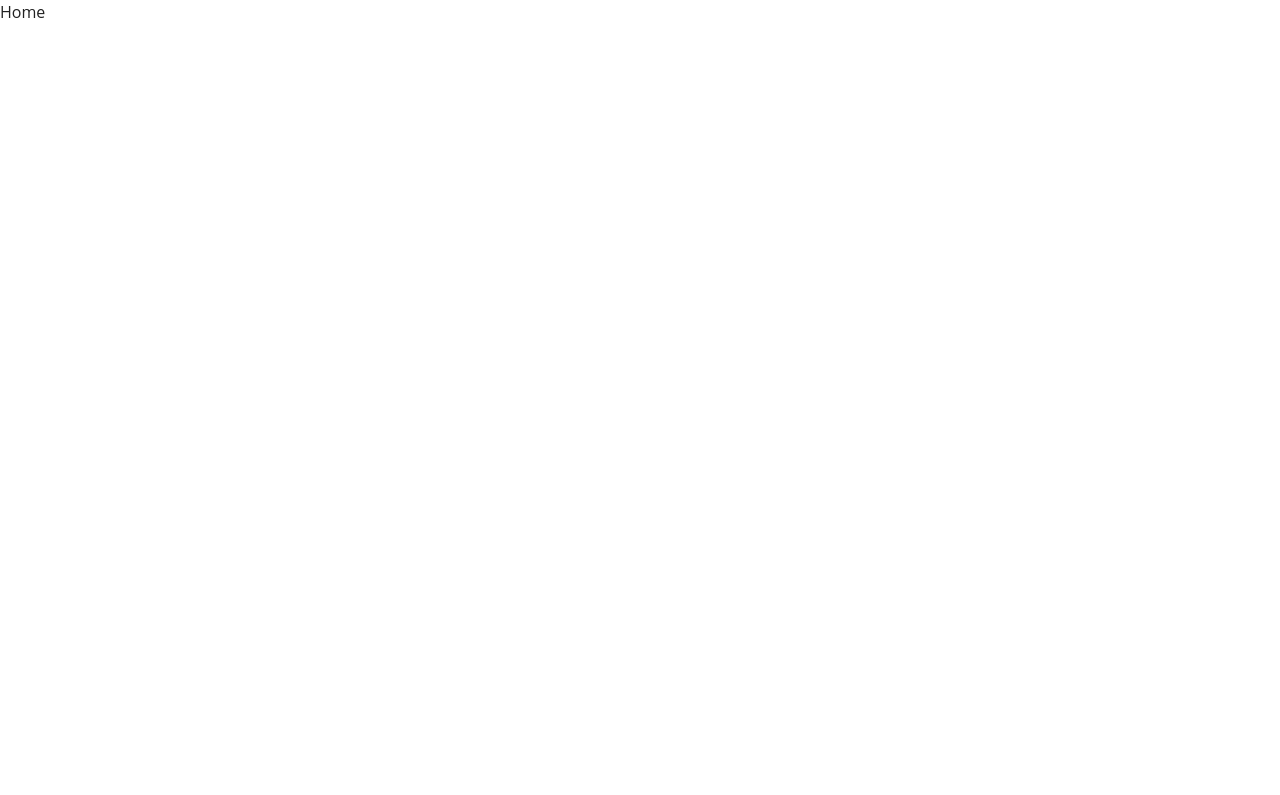
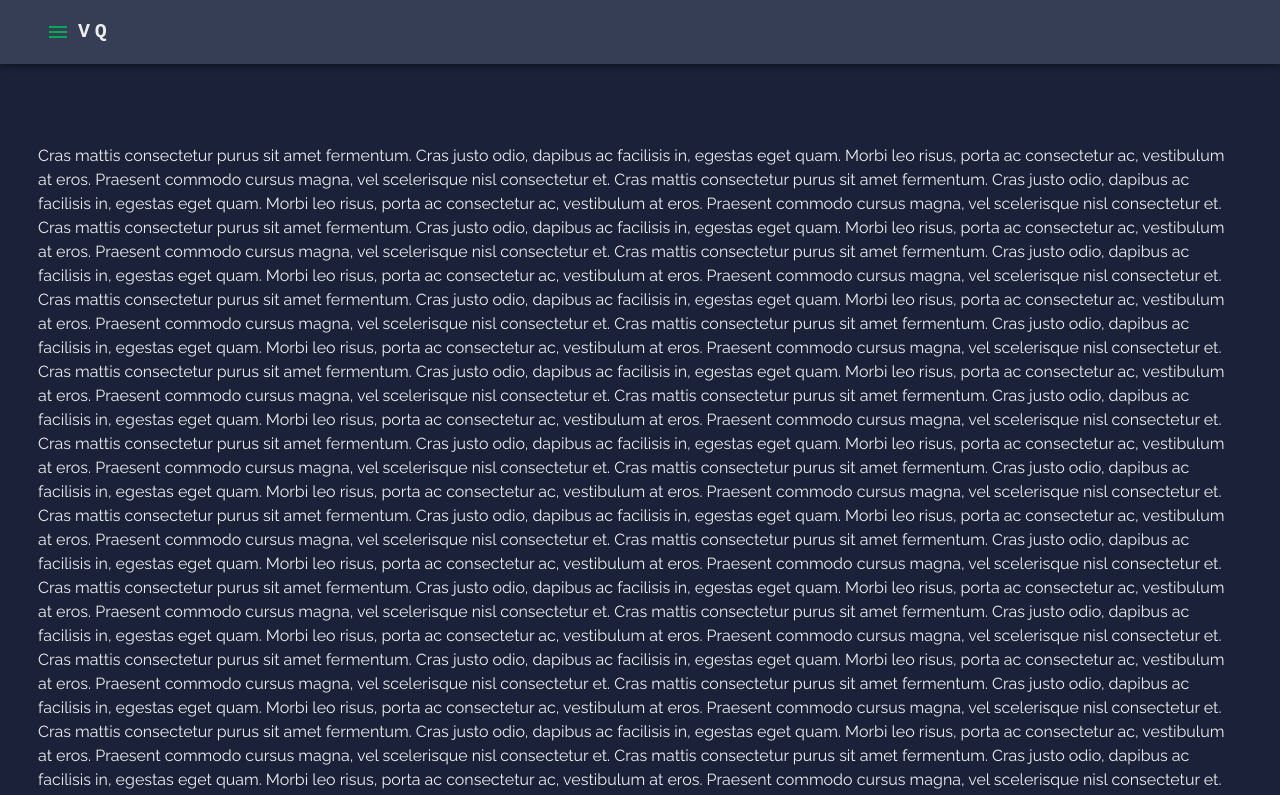
Before and after one commit to naveenburathi/vqueue, a React (Create React App) app in the folder client/: page / in a window 1280 px wide. Shown: the top 795 px of the page. Built offline with nearby package versions, Linux system fonts and the light colour scheme.

Commit message:
client: nav added

```diff
--- a/client/package.json
+++ b/client/package.json
@@ -7,6 +7,7 @@
     "@emotion/styled": "^11.9.3",
     "@mui/icons-material": "^5.8.3",
     "@mui/material": "^5.8.3",
+    "prop-types": "^15.8.1",
     "react": "^18.1.0",
     "react-dom": "^18.1.0",
     "react-router-dom": "^6.3.0",
--- a/client/public/index.html
+++ b/client/public/index.html
@@ -24,7 +24,12 @@
       work correctly both with client-side routing and a non-root public URL.
       Learn how to configure a non-root public URL by running `npm run build`.
     -->
-    <title>React App</title>
+    <link rel="preconnect" href="https://fonts.googleapis.com">
+    <link rel="preconnect" href="https://fonts.gstatic.com" crossorigin>
+    <link
+      href="https://fonts.googleapis.com/css2?family=Raleway:wght@100;200;300;400;500;600;700;800;900&family=Roboto:wght@100;300;400;500;700;900&display=swap"
+      rel="stylesheet">
+    <title>Virtual Queue</title>
   </head>
   <body>
     <noscript>You need to enable JavaScript to run this app.</noscript>
--- a/client/src/App.js
+++ b/client/src/App.js
@@ -8,12 +8,14 @@ import CssBaseline from "@mui/material/CssBaseline";
 // Project Imports
 import Home from "./pages/Home";
 import theme from "./assets/theme";
+import Navbar from "./components/Navbar";
 
 const App = () => {
   return (
     <ThemeProvider theme={theme}>
       <CssBaseline />
       <Router>
+        <Navbar />
         <Routes>
           <Route path="/" element={<Home />} />
         </Routes>
--- a/client/src/assets/theme/index.js
+++ b/client/src/assets/theme/index.js
@@ -4,6 +4,44 @@ const theme = createTheme({
   breakpoints: {
     keys: ["xs", "sm", "md", "lg", "xl"],
     values: { xs: 0, sm: 600, md: 960, lg: 1280, xl: 1920 }
+  },
+  components: {
+    MuiCssBaseline: {
+      styleOverrides: {
+        "*": {
+          boxSizing: "border-box",
+          margin: 0,
+          padding: 0
+        },
+        a: {
+          textDecoration: "none",
+          color: "inherit"
+        },
+        html: {
+          MozOsxFontSmoothing: "grayscale",
+          WebkitFontSmoothing: "antialiased",
+          display: "flex",
+          flexDirection: "column",
+          minHeight: "100%",
+          width: "100%"
+        },
+        body: {
+          display: "flex",
+          flex: "1 1 auto",
+          flexDirection: "column",
+          minHeight: "100%",
+          width: "100%"
+        }
+      }
+    },
+    MuiAppBar: {
+      styleOverrides: {
+        colorPrimary: {
+          backgroundColor: "#222B45",
+          color: "#eee"
+        }
+      }
+    }
   },
   direction: "ltr",
   mixins: {
@@ -23,6 +61,7 @@ const theme = createTheme({
     fontWeightRegular: 400,
     fontWeightMedium: 400,
     fontWeightBold: 400,
+    color: "#eee",
     h1: {
       fontSize: "3rem"
     },
@@ -41,23 +80,24 @@ const theme = createTheme({
     shape: { borderRadius: 0 }
   },
   palette: {
+    mode: "dark",
     primary: {
-      light: "#7986cb",
-      main: "#3f51b5",
-      dark: "#303f9f",
-      contrastText: "#fff"
+      light: "#33CC70",
+      main: "#00AB55",
+      dark: "#009357",
+      contrastText: "rgba(0, 0, 0, 0.87)"
     },
     secondary: {
-      light: "#ff4081",
-      main: "#f50057",
-      dark: "#c51162",
-      contrastText: "#fff"
+      light: "#ffb74d",
+      main: "#f9b934",
+      dark: "#FF9800",
+      contrastText: "rgba(0, 0, 0, 0.87)"
     },
     error: {
       light: "#e57373",
       main: "#f44336",
       dark: "#d32f2f",
-      contrastText: "#fff"
+      contrastText: "rgba(0, 0, 0, 0.87)"
     },
     warning: {
       light: "#ffb74d",
@@ -69,7 +109,7 @@ const theme = createTheme({
       light: "#64b5f6",
       main: "#2196f3",
       dark: "#1976d2",
-      contrastText: "#fff"
+      contrastText: "#rgba(0, 0, 0, 0.87)"
     },
     success: {
       light: "#81c784",
@@ -95,6 +135,13 @@ const theme = createTheme({
     },
     contrastThreshold: 3,
     tonalOffset: 0.2,
+    text: {
+      primary: "#eee"
+    },
+    background: {
+      paper: "#222B45",
+      default: "#1A2138"
+    },
     action: {
       disabledOpacity: 0.38,
       focusOpacity: 0.12
--- /dev/null
+++ b/client/src/components/CContainer.js
@@ -0,0 +1,21 @@
+import React from "react";
+import PropTypes from "prop-types";
+import Box from "@mui/material/Box";
+
+const CContainer = ({ children, ...rest }) => (
+  <Box
+    maxWidth={{ sm: 720, md: 1236 }}
+    width={"100%"}
+    margin={"0 auto"}
+    paddingX={2}
+    paddingY={{ xs: 4, sm: 6, md: 8 }}
+    {...rest}>
+    {children}
+  </Box>
+);
+
+CContainer.propTypes = {
+  children: PropTypes.node.isRequired
+};
+
+export default CContainer;
--- /dev/null
+++ b/client/src/components/Navbar.js
@@ -0,0 +1,57 @@
+import * as React from "react";
+import PropTypes from "prop-types";
+import AppBar from "@mui/material/AppBar";
+import Toolbar from "@mui/material/Toolbar";
+import Typography from "@mui/material/Typography";
+import useScrollTrigger from "@mui/material/useScrollTrigger";
+import Slide from "@mui/material/Slide";
+import Container from "@mui/material/Container";
+import MenuIcon from "@mui/icons-material/Menu";
+
+const HideOnScroll = ({ children }) => {
+  const trigger = useScrollTrigger();
+
+  return (
+    <Slide appear={false} direction="down" in={!trigger}>
+      {children}
+    </Slide>
+  );
+};
+
+HideOnScroll.propTypes = {
+  children: PropTypes.element.isRequired
+};
+
+const Navbar = (props) => {
+  return (
+    <React.Fragment>
+      <HideOnScroll {...props}>
+        <AppBar>
+          <Container sx={{ maxWidth: { sm: 720, md: 1236 } }}>
+            <Toolbar disableGutters>
+              <MenuIcon color="primary" sx={{ mr: 1 }} />
+              <Typography
+                variant="h6"
+                noWrap
+                component="a"
+                href="/"
+                sx={{
+                  mr: 2,
+                  fontFamily: "monospace",
+                  fontWeight: 700,
+                  letterSpacing: ".3rem",
+                  color: "inherit",
+                  textDecoration: "none"
+                }}>
+                VQ
+              </Typography>
+            </Toolbar>
+          </Container>
+        </AppBar>
+      </HideOnScroll>
+      <Toolbar />
+    </React.Fragment>
+  );
+};
+
+export default Navbar;
--- a/client/src/pages/Home.js
+++ b/client/src/pages/Home.js
@@ -1,7 +1,22 @@
 import React from "react";
+import CContainer from "../components/CContainer";
+import Box from "@mui/material/Box";
 
 const Home = () => {
-  return <div>Home</div>;
+  return (
+    <CContainer>
+      <Box sx={{ my: 2 }}>
+        {[...new Array(100)]
+          .map(
+            () => `Cras mattis consectetur purus sit amet fermentum.
+Cras justo odio, dapibus ac facilisis in, egestas eget quam.
+Morbi leo risus, porta ac consectetur ac, vestibulum at eros.
+Praesent commodo cursus magna, vel scelerisque nisl consectetur et.`
+          )
+          .join("\n")}
+      </Box>
+    </CContainer>
+  );
 };
 
 export default Home;
```
Also changed, not shown: client/src/assets/logo/logo.png (added), 1 other file (tests, documents, lock files or other folders).
